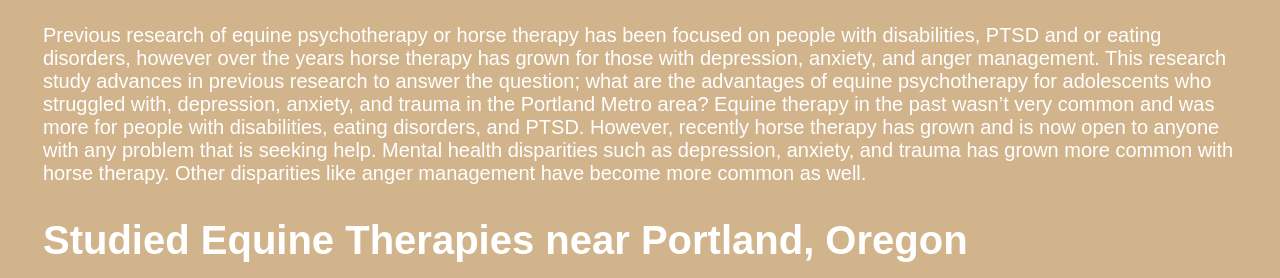
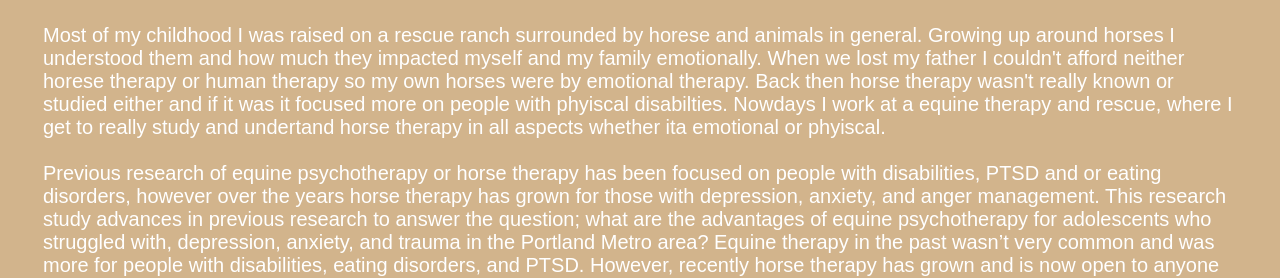
Before and after one commit to keria7312/Research-Proposal-, a plain HTML site: page index.html in a window 1280 px wide. Shown: the part 519-797 px from the top of the page. Drawn offline with Linux system fonts and the light colour scheme.

Commit message:
Update index.html

```diff
--- a/index.html
+++ b/index.html
@@ -18,7 +18,14 @@
      <br></br>
         <img src="./img/download.jpeg" width=400px; height=300px;><p> (Equine Assisted Therapy, n.d.)</p>
    <h1>Introduction</h1>
-     <p>Previous research of equine psychotherapy or horse therapy has been focused on people with disabilities,
+     <p>Most of my childhood I was raised on a rescue ranch surrounded by horese and animals in general. Growing up
+        around horses I understood them and how much they impacted myself and my family emotionally. When we lost my father
+        I couldn't afford neither horese therapy or human therapy so my own horses were by emotional therapy. Back then
+        horse therapy wasn't really known or studied either and if it was it focused more on people with phyiscal disabilties.
+        Nowdays I work at a equine therapy and rescue, where I get to really study and undertand horse therapy in all aspects
+        whether ita emotional or phyiscal.
+        <br></br>
+       Previous research of equine psychotherapy or horse therapy has been focused on people with disabilities,
        PTSD and or eating disorders, however over the years horse therapy has grown for those with depression,
        anxiety, and anger management. This research study advances in previous research to answer the question;
        what are the advantages of equine psychotherapy for adolescents who struggled with, depression, anxiety,
```
